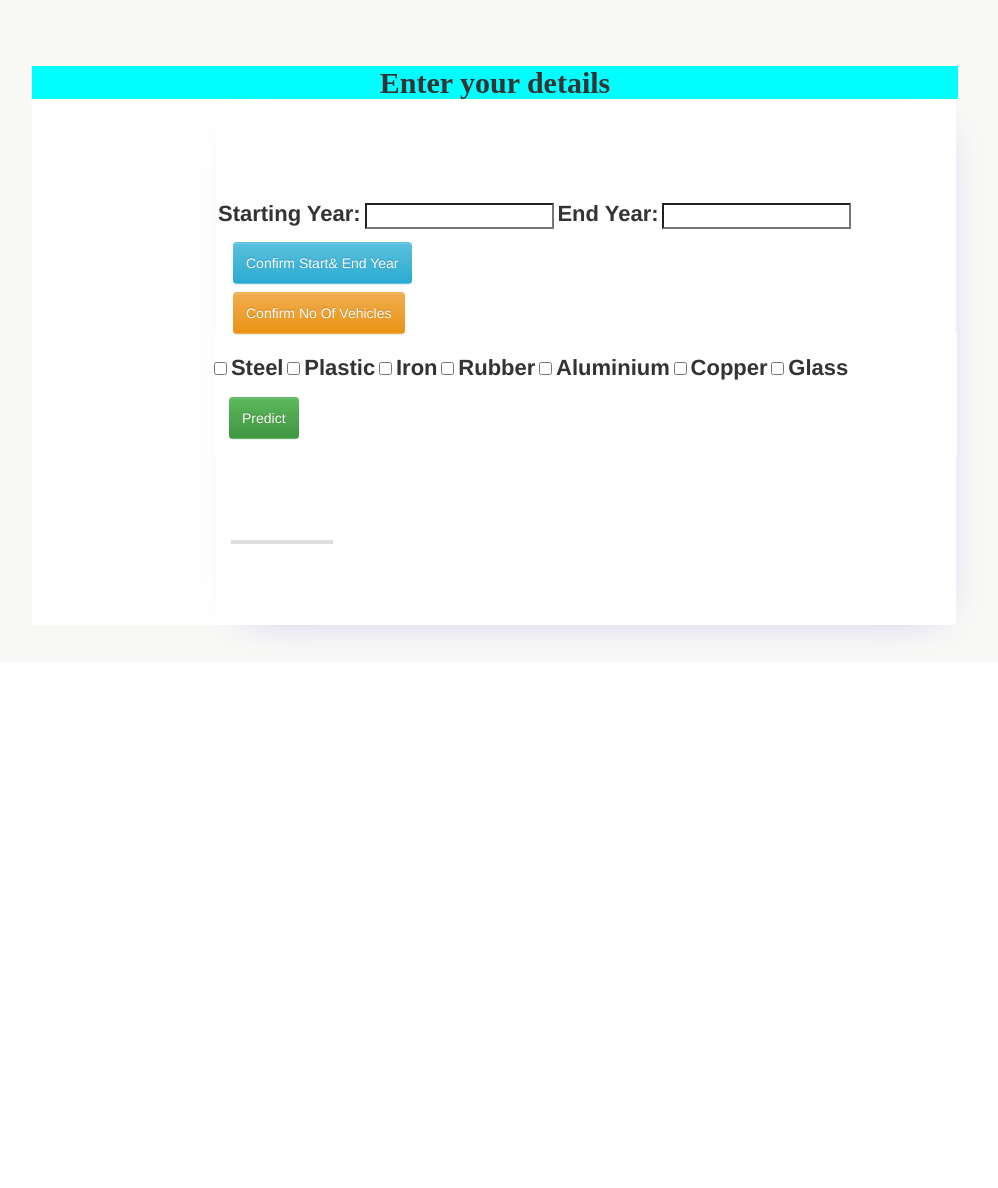
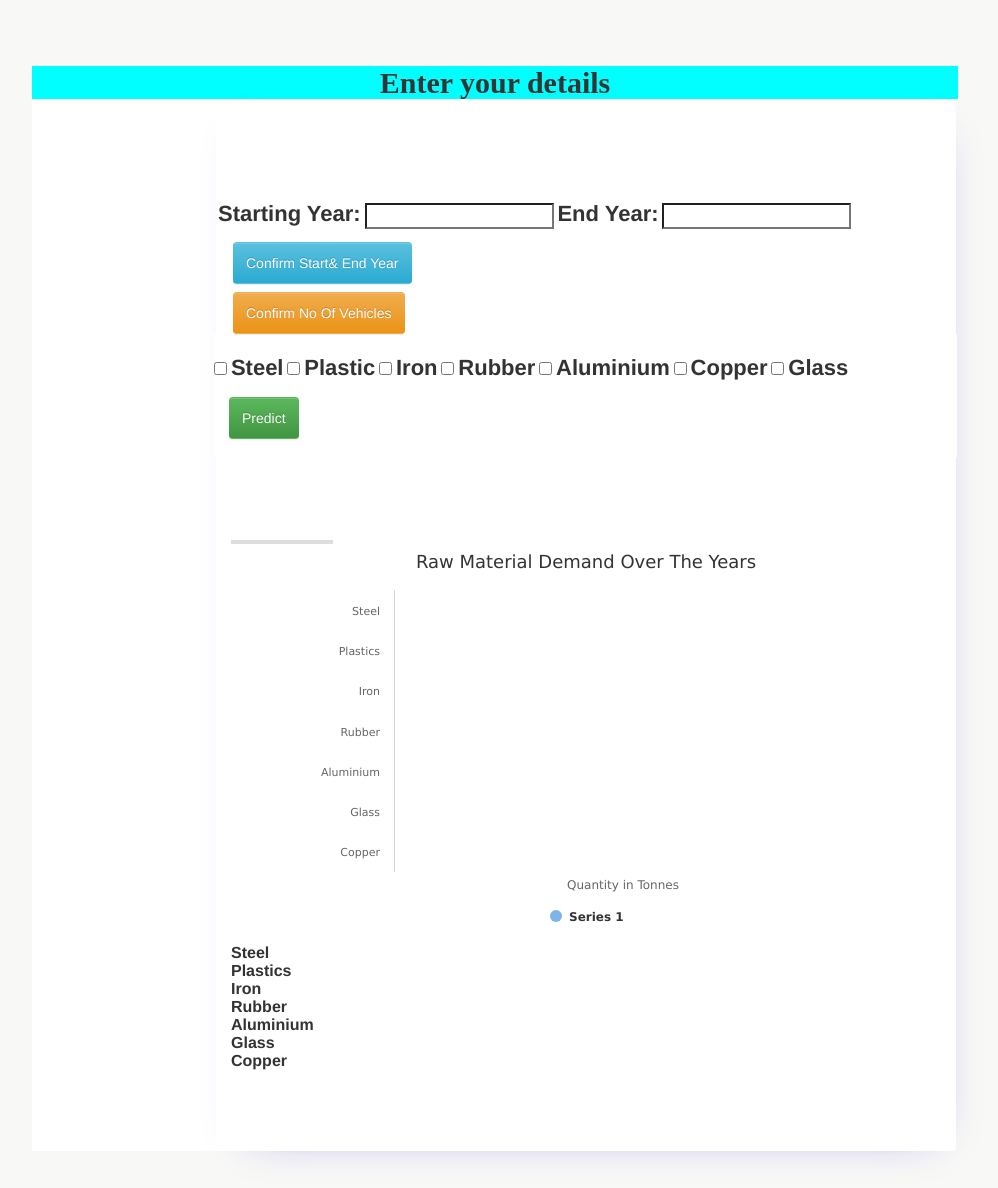
Before and after one commit to pratik4999/project1, a Flask app: page / in a window 1280 px wide. Shown: the part 87-1275 px from the top of the page, without its empty margins (146-1144 px from the left). Before the commit the page ends 728 px from the top, so only its background shows below. Run offline with Flask 2, Linux system fonts and the light colour scheme; lists and menus that the app fills with data are empty; parts of the project's set-up code (start-up, migrations or seed data) failed here and were passed over; some libraries are stand-ins or nearby versions.

Commit message:
first commit

```diff
--- a/model/static/script.js
+++ b/model/static/script.js
@@ -12,7 +12,7 @@
 var names;
 var checkedValues;
 var namesofcheck;
-
+var totalSteel = [];
 
 
 
@@ -72,31 +72,6 @@
 
 
 
-// function hide_show_table(col_name)
-// {
-//  var checkbox_val=document.getElementById(col_name).checked;
-// if(checkbox_val=="true")
-// {
-//   var all_col=document.getElementsByClassName(col_name);
-//   for(var i=0;i<all_col.length;i++)
-//   {
-//    all_col[i].style.display="none";
-//   }
-//   document.getElementById(col_name+"_head").style.display="none";
-//   document.getElementById(col_name).checked="true";
-//  }
-
-//  else
-//  {
-//   var all_col=document.getElementsByClassName(col_name);
-//   for(var i=0;i<all_col.length;i++)
-//   {
-//    all_col[i].style.display="table-cell";
-//   }
-//   document.getElementById(col_name+"_head").style.display="table-cell";
-//   document.getElementById(col_name).checked="true";
-//  }
-// }
 
 function  checkingValues() {
     var checkboxSteel = document.getElementById("materialSteel")
@@ -200,3 +175,101 @@
     }
 
 }
+
+
+// document.addEventListener('DOMContentLoaded', function () {
+//     const chart = Highcharts.chart('container-block', {
+//         chart: {
+//             type: 'bar'
+//         },
+//         title: {
+//             text: 'Raw Material Consumption'
+//         },
+//         xAxis: {
+//             categories: ['Steels', 'Platics', 'Iron', 'Rubber', 'Aluminium', 'Glass', 'Copper']
+//         },
+//         yAxis: {
+//             title: {
+//                 text: 'Demand over the Years'
+//             }
+//         },
+//         series: [{
+//             name: '2001-2002',
+//             data: [2154365, 2543655, 3054365, 3600000]
+//         }, {
+//             name: '2002-2003',
+//             data: [2400000, 2700000, 3000000]
+//         }]
+//     });
+// });
+
+
+
+
+// var username='{{Years}}'
+
+
+
+
+// google.load('visualization', '1', {packages: ['corechart', 'bar']});
+// google.setOnLoadCallback(drawBasic);
+
+// function drawBasic() {
+
+//     var data = google.visualization.arrayToDataTable([
+//         ['Year', 'Population',],
+//         ['2000-01', 2000],
+
+//     ]);
+
+//     var options = {
+//         title: 'Population of People with Disabilities',
+//         chartArea: {width: '50%'},
+//         hAxis: {
+//             title: 'Total Population',
+//             minValue: 0
+//         },
+//         vAxis: {
+//             title: 'Year'
+//         }
+//     };
+
+//     var chart = new google.visualization.BarChart(document.getElementById('chart_div'));
+
+//     chart.draw(data, options);
+// }
+
+
+
+
+
+//     class MyCharts{
+
+//       constructor(XData, YData)
+//       {
+//         this.XData = XData;
+//         this.YData = YData;
+//       }
+
+//       createGraph()
+//       {
+//         var data =
+//                 {
+//                   labels: this.XData,
+//                   series:[
+//                           this.YData
+//                   ]
+//                 }
+//         new Chartist.Line('.ct-chart', data);
+//       }
+//     }
+
+//   var XData= ['Mon', 'Tue', 'Wed', 'Thu', 'Fri'];
+//     var YData = [5, 2, 4, 2, 0];
+//     var data = $.get('steel_chart');
+//     var tm = data.done(function (resp) {
+//       console.log("JSON DATA", resp.steel_chart);
+//       var obj = new MyCharts(XData, resp.steel_chart);
+//       obj.createGraph();
+
+//     })
--- a/model/static/style.css
+++ b/model/static/style.css
@@ -93,7 +93,7 @@
   }
     .content-wrapper {
       max-width: 1140px;
-  }.
+  }
 
   .page-body-wrapper {
     padding-left: 0;
@@ -191,4 +191,3 @@
   margin: 0px -4px 24px -4px;
     padding: 18px 0px;
 }
-}
--- a/model/templates/index.html
+++ b/model/templates/index.html
@@ -7,17 +7,21 @@
 
 <!-- Ajax -->
 
-<script type="text/javascript" src="http://ajax.googleapis.com/ajax/libs/jquery/1.5/jquery.min.js"></script>
 
 <!-- Optional theme -->
 <link rel="stylesheet" href="https://cdn.jsdelivr.net/npm/bootstrap@3.3.7/dist/css/bootstrap-theme.min.css" integrity="sha384-rHyoN1iRsVXV4nD0JutlnGaslCJuC7uwjduW9SVrLvRYooPp2bWYgmgJQIXwl/Sp" crossorigin="anonymous">
-
+<!--  Jquery Cdn   -->
 <script src="https://cdnjs.cloudflare.com/ajax/libs/jquery/3.5.0/jquery.min.js" integrity="sha256-xNzN2a4ltkB44Mc/Jz3pT4iU1cmeR0FkXs4pru/JxaQ=" crossorigin="anonymous"></script>
-<!-- Jquery Cdn -->
+<script type="text/javascript" src="https://www.google.com/jsapi"></script>
 
 
 
-<script src="https://code.jquery.com/jquery-3.4.1.slim.min.js" integrity="sha384-J6qa4849blE2+poT4WnyKhv5vZF5SrPo0iEjwBvKU7imGFAV0wwj1yYfoRSJoZ+n" crossorigin="anonymous"></script>
+<!-- highcharts -->
+<script src = "https://code.highcharts.com/highcharts.js"></script>
+<script src = "https://code.highcharts.com/modules/data.js"></script>
+
+<!-- Jquery Cdn -->
+
 <script src="https://cdn.jsdelivr.net/npm/popper.js@1.16.0/dist/umd/popper.min.js" integrity="sha384-Q6E9RHvbIyZFJoft+2mJbHaEWldlvI9IOYy5n3zV9zzTtmI3UksdQRVvoxMfooAo" crossorigin="anonymous"></script>
 <script src="https://cdn.jsdelivr.net/npm/bootstrap@4.4.1/dist/js/bootstrap.min.js" integrity="sha384-wfSDF2E50Y2D1uUdj0O3uMBJnjuUD4Ih7YwaYd1iqfktj0Uod8GCExl3Og8ifwB6" crossorigin="anonymous"></script>
 
@@ -47,6 +51,8 @@
 This is for containe under container -->
 
 <!-- <div class="container-fluid page-body-wrapper"> -->
+
+
     <div class="main-panel">
         <div class="content-wrapper">
             <div class=" justify-content-sm-center ">
@@ -64,42 +70,6 @@
                              <div class="card-body">
 
                                 <!-- end -->
-
-
-
-
-
-
-
-
-
-
-
-
-
-
-
-
-
-
-
-
-
-
-
-
-
-
-
-
-
-
-
-
-
-
-
-
 
     <form name="f1" action = "http://localhost:5000/predict" method = "POST" >
         <!-- Starting Year -->
@@ -171,7 +141,7 @@
 
 
         {% block content %}
-        <table class="table-bordered">
+        <table class="table-bordered" div id='table_div'>
 
             <tr>
                 <th > {{Years}} </th>
@@ -199,8 +169,88 @@
             </tr>
 
         </table>
+
         {% endblock %}
+        <div id = "container" style = "width: 550px; height: 400px; margin: 0 auto"></div>
+
+        <script language = "JavaScript">
+           $(document).ready(function() {
+              var data = {
+                 table: 'datatable'
+              };
+              var chart = {
+                 type: 'bar'
+              };
+              var title = {
+                 text: 'Raw Material Demand Over The Years'
+              };
+              var yAxis = {
+                 allowDecimals: true,
+                 title: {
+                    text: 'Quantity in Tonnes'
+                 }
+              };
+              var tooltip = {
+                 formatter: function () {
+                    return '<b>' + this.series.name + '</b><br/>' +
+                       this.point.y + ' ' + this.point.name.toLowerCase();
+                 }
+              };
+              var credits = {
+                 enabled: false
+              };
+              var json = {};
+              json.chart = chart;
+              json.title = title;
+              json.data = data;
+              json.yAxis = yAxis;
+              json.credits = credits;
+              json.tooltip = tooltip;
+              $('#container').highcharts(json);
+           });
+        </script>
+
+        <table id = "datatable">
+           <thead>
+              <tr>
+                 <th></th>
+                 <th>{{years_to_render}}</th>
+              </tr>
+           </thead>
+           <tbody>
+              <tr>
+                 <th>Steel</th>
+                 <td>{{steel_to_render}}</td>
+              </tr>
+              <tr>
+                 <th>Plastics</th>
+                 <td>{{plastic_to_render}}</td>
+              </tr>
+              <tr>
+                 <th>Iron</th>
+                 <td>{{iron_to_render}}</td>
+
+              </tr>
+              <tr>
+                 <th>Rubber</th>
+                 <td>{{rubber_to_render}}</td>
+              </tr>
+              <tr>
+                 <th>Aluminium</th>
+                 <td>{{aluminium_to_render}}</td>
+              </tr>
+              <tr>
+                <th>Glass</th>
+                <td>{{glass_to_render}}</td>
+             </tr>
+             <tr>
+                <th> Copper </th>
+                <td>{{copper_to_render}}</td>
+             </tr>
+           </tbody>
+        </table>
 
     </div>
+
 </body>
 </html>
```
Also changed, not shown: model/app.py (+126 -0 lines).
